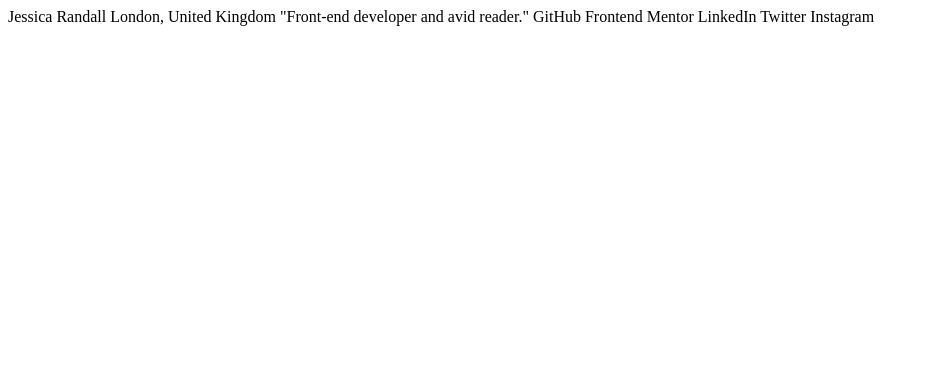
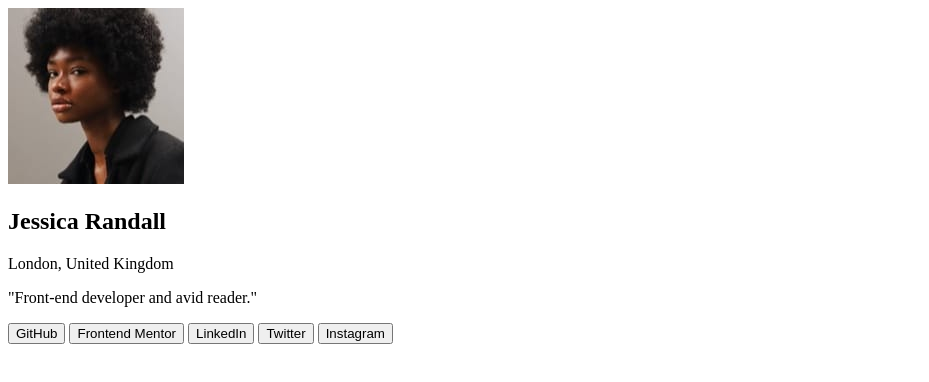
Before and after one commit to abandonedwaffle/social-links-profile-main, a plain HTML site: page index.html in a window 1280 px wide. Shown: the whole page, without its empty margins (0-929 px from the left). Drawn offline with Linux system fonts and the light colour scheme.

Commit message:
added new containers called sectionOne

```diff
--- a/index.html
+++ b/index.html
@@ -7,25 +7,31 @@
   <link rel="icon" type="image/png" sizes="32x32" href="./assets/images/favicon-32x32.png">
 
   <title>Frontend Mentor | Social links profile</title>
-
-  <!-- Feel free to remove these styles or customise in your own stylesheet 👍 -->
-  <style>
-    .attribution { font-size: 11px; text-align: center; }
-    .attribution a { color: hsl(228, 45%, 44%); }
-  </style>
+  <link rel="stylesheet" href="style.css">
 </head>
 <body>
-  <div class="main">
-  Jessica Randall
-  London, United Kingdom
-  "Front-end developer and avid reader."
+  <main>
+    <div class="main-container">
+      <div class="sectionOne">
+        <img src="assets/images/avatar-jessica.jpeg" alt="profile-picture">
+          <div class="nameContainer">
+            <h2>Jessica Randall</h2>
+            <p>London, United Kingdom</p>
+          </div>
+          <p class="bio">"Front-end developer and avid reader."</p>
+      </div>
+        <div class="linksContainer">
+          <button>GitHub</button>
+          <button>Frontend Mentor</button>
+          <button>LinkedIn</button>
+          <button>Twitter</button>
+          <button>Instagram</button>
+        </div>
 
-  GitHub
-  Frontend Mentor
-  LinkedIn
-  Twitter
-  Instagram
-  </div>
+
+    </div>
+  </main>
+
 
 </body>
 </html>
```
